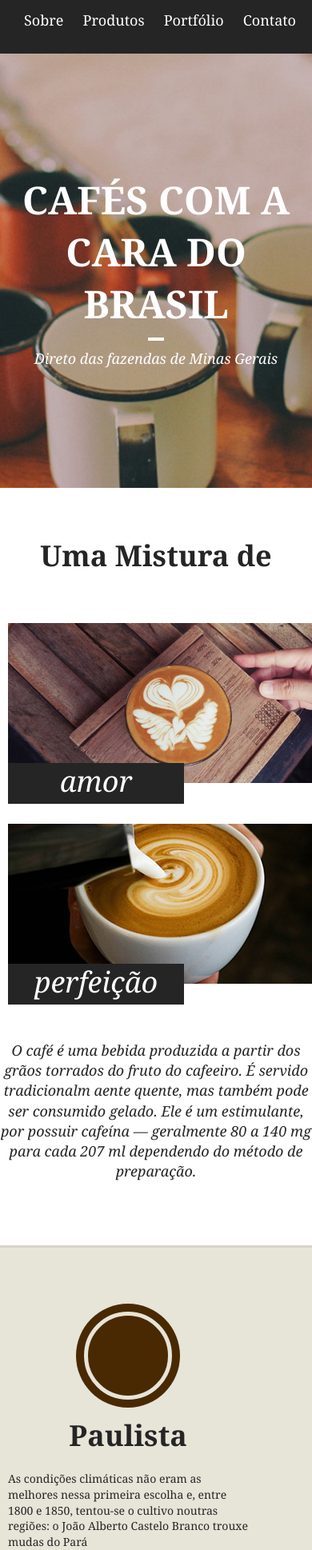
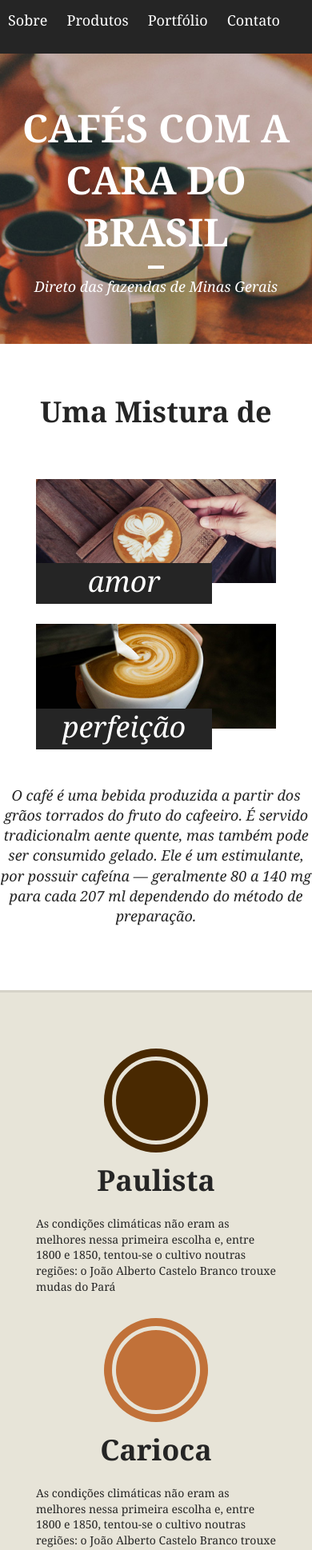
Before and after one commit to EvertonSouzaa/projeto-brafe, a plain HTML site: page index.html in a window 390 px wide. Shown: the part 59-1997 px from the top of the page at 80% size. Drawn offline with Linux system fonts and the light colour scheme.

Commit message:
Aula 2-9 Puro Responsivo

```diff
--- a/css/style.css
+++ b/css/style.css
@@ -1,3 +1,9 @@
+/* Breakpoints
+960
+
+740
+ */
+
 /* Reset */
 body,
 h1,
@@ -60,6 +66,13 @@ a.menu-logo {
   font-size: 1.125em;
 }
 
+@media (max-width: 739px) {
+  .menu-nav {
+    float: none;
+    clear: both;
+  }
+}
+
 /* introdução */
 
 .intro {
@@ -87,6 +100,12 @@ a.menu-logo {
 .intro p {
   font-style: italic;
   font-size: 1.125em;
+}
+
+@media (max-width: 739px) {
+  .intro {
+    padding: 60px 0;
+  }
 }
 
 /* Sobre */
@@ -145,6 +164,25 @@ a.menu-logo {
   text-align: center;
   margin: 20px auto;
   max-width: 460px;
+}
+
+@media (min-width: 740px) and (max-width: 980px) {
+  .sobre-container {
+    max-width: 720px;
+  }
+  .sobre-item {
+    width: 340px;
+  }
+}
+
+@media (max-width: 739px) {
+  .sobre-container {
+    max-width: 300px;
+  }
+  .sobre-item {
+    width: 300px;
+    margin: 0 auto;
+  }
 }
 
 /* Produtos */
@@ -219,6 +257,24 @@ h2.produtos-mineiro::before {
   text-align: center;
   padding: 15px 0;
   margin: 20px auto 0 auto;
+}
+
+@media (min-width: 740px) and (max-width: 980px) {
+  .produtos-container {
+    max-width: 720px;
+  }
+  .produtos-item {
+    width: 220px;
+  }
+}
+
+@media (max-width: 739px) {
+  .produtos-container {
+    max-width: 300px;
+  }
+  .produtos-item {
+    margin: 0px auto 20px auto;
+  }
 }
 
 /* locais */
```
